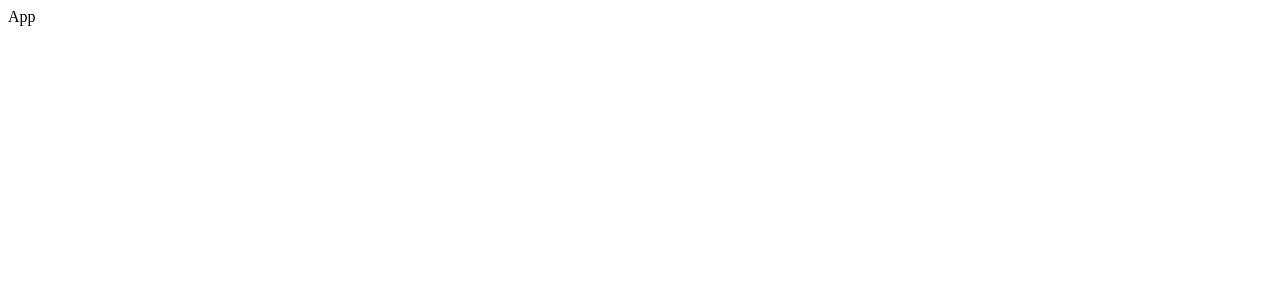
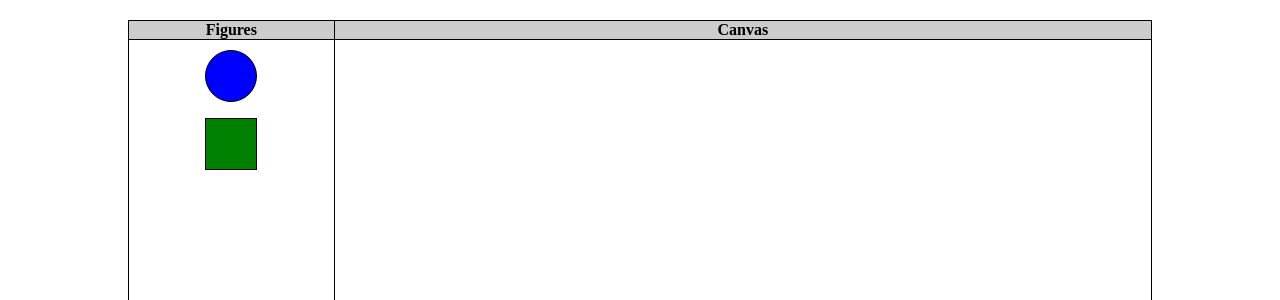
Before and after one commit to Uladzimir86/react-canvas, a React app: page / in a window 1280 px wide. Shown: the top 300 px of the page. Built offline with nearby package versions, Linux system fonts and the light colour scheme.

Commit message:
feat: implement the ability to drag and drop shapes

```diff
--- a/src/app.tsx
+++ b/src/app.tsx
@@ -1,8 +1,46 @@
 import React, { ReactElement } from 'react';
+import Canvas from './canvas';
 
-const App = (): ReactElement => (
-    <div>
-      App
-    </div>
+const App = (): ReactElement => {
+
+  function dragStartHandler(e: React.DragEvent) {
+    const data = `${e.target.id}
+      X${e.clientX - e.target.getBoundingClientRect().x}
+      Y${e.clientY - e.target.getBoundingClientRect().y}`;
+    e.dataTransfer.setData("text/plain", data);
+  }
+
+  return (
+    <table>
+      <thead>
+        <tr>
+          <th>Figures</th>
+          <th>Canvas</th>
+        </tr>
+      </thead>
+      <tbody>
+        <tr>
+          <td>
+            <div className="section-figures">
+              <div className="circle"
+                id="circle"
+                draggable="true"
+                onDragStart={(e)=>{dragStartHandler(e)}}
+              >.</div>
+              <div className="square"
+                id="square"
+                draggable="true"
+                onDragStart={(e)=>{dragStartHandler(e)}}
+              >.</div>
+            </div>
+          </td>
+          <td>
+            <Canvas />
+          </td>
+        </tr>
+      </tbody>
+    </table>
   )
+}
+
 export default App;
--- /dev/null
+++ b/src/canvas.tsx
@@ -0,0 +1,50 @@
+import React, { ReactElement, useRef } from 'react'
+
+const Canvas = (): ReactElement => {
+  const radiusCircle = 25;
+  const canvasRef = useRef(null);
+
+  const draw = (x: number, y: number, canvas: HTMLCanvasElement, figure: string) => {
+    const context = canvas.getContext('2d') as CanvasRenderingContext2D;
+    switch (figure) {
+      case 'circle':
+        context.beginPath();
+        context.arc(x + radiusCircle, y + radiusCircle, 25, 0, 2 * Math.PI, true);
+        context.fillStyle = 'blue';
+        context.fill();
+        context.stroke();
+        break;
+      case 'square':
+        context.fillStyle = 'green';
+        context.fillRect(x, y, 50, 50);
+        context.strokeRect(x, y, 50, 50);
+        break;
+      default:
+    }
+  }
+
+  function dropHandler(event: React.DragEvent<HTMLCanvasElement>) {
+    const canvasCoordinates = event.target.getBoundingClientRect();
+    const data = event.dataTransfer.getData("text/plain");
+    const figure = data.slice(0, data.indexOf('X'));
+    const coordCursorOnFigureX = Number(data.slice(data.indexOf('X') + 1, data.indexOf('Y')))
+    const coordCursorOnFigureY = Number(data.slice(data.indexOf('Y') + 1))
+    const figureX = event.clientX - canvasCoordinates.x - coordCursorOnFigureX;
+    const figureY = event.clientY - canvasCoordinates.y - coordCursorOnFigureY;
+    if (canvasRef) {
+      const canvas = canvasRef.current as HTMLCanvasElement;
+      if(canvas) {
+         draw(figureX, figureY, canvas, figure);
+      }
+    }
+  }
+  return (
+    <canvas ref={canvasRef} width='700' height="600"
+      onDragOver={(event)=>event.preventDefault()}
+      onDrop={(event)=>dropHandler(event)}>
+      Your browser do not support Canvas...
+    </canvas>
+  )
+}
+
+export default Canvas
--- a/src/style.css
+++ b/src/style.css
@@ -0,0 +1,54 @@
+table {
+  margin: 20px auto;
+  width: 80vw;
+  height: 80vh;
+  border-collapse: collapse;
+  table-layout: fixed;
+  border-spacing: 0;
+}
+th {
+  background-color: rgba(128, 128, 128, 0.404);
+}
+th,
+td {
+  border: 1px solid black;
+  padding: 0;
+}
+th:first-child,
+td:first-child {
+  width: 20%;
+}
+td:first-child {
+  vertical-align: top;
+}
+.section-figures {
+  display: flex;
+  padding: 5%;
+  flex-direction: column;
+  justify-content: space-between;
+  align-items: center;
+  align-content: space-between;
+  height: 120px;
+}
+.circle {
+  height: 50px;
+  width: 50px;
+  background-color: blue;
+  border-radius: 50%;
+
+}
+.square {
+  background-color: green;
+}
+.square,
+.circle {
+  color: transparent;
+  height: 50px;
+  width: 50px;
+  border: 1px solid black;
+  cursor: pointer;
+}
+.section-canvas {
+  height: 100%;
+  width: 100%;
+}
```
Also changed, not shown: 2 other files (tests, documents, lock files or other folders).
